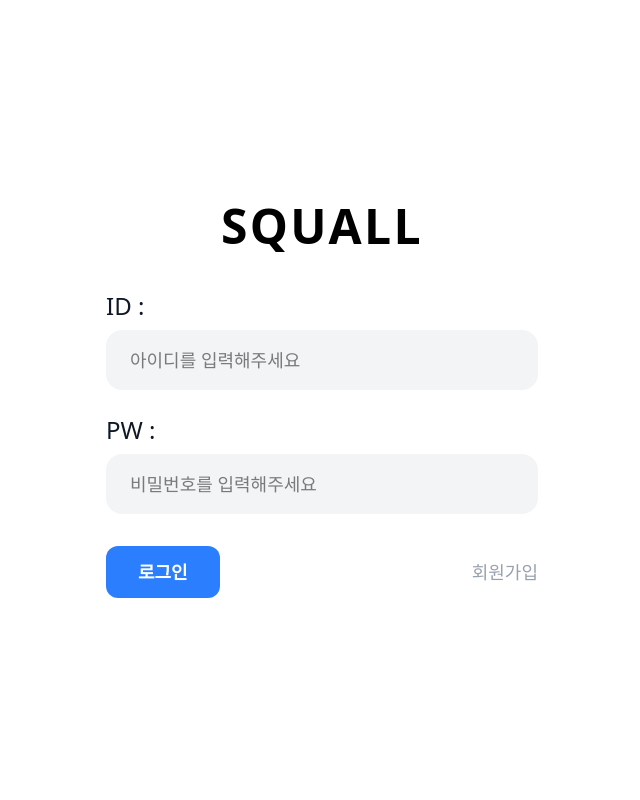
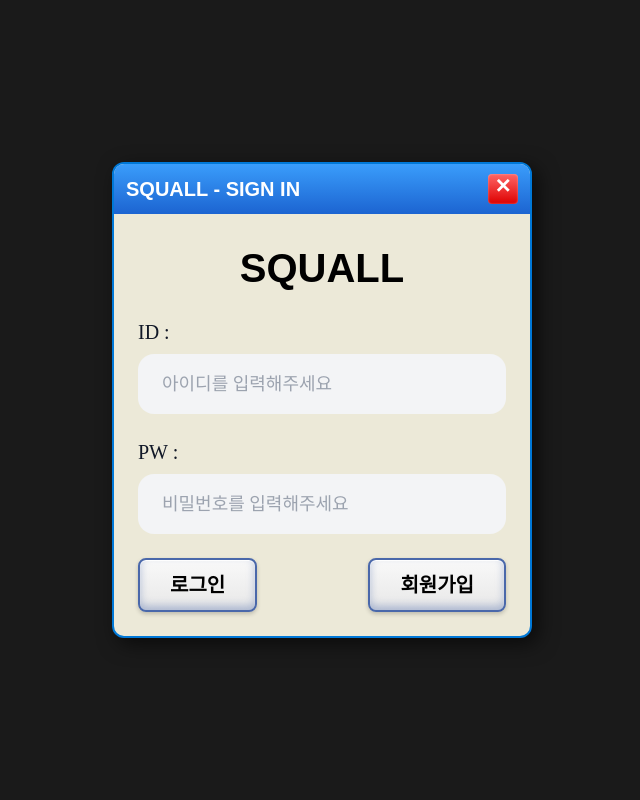
Before and after one commit to saroro1/jungle_0week, a Flask app: page /auth/sign_in in a window 1280 px wide. Shown: the whole page, without its empty margins (318-958 px from the left). Run offline with Flask 3, Linux system fonts and the light colour scheme; some libraries are stand-ins or nearby versions; some web fonts are replaced.

Commit message:
회원가입 로그인 css 추가

```diff
--- a/static/css/font.css
+++ b/static/css/font.css
@@ -1,6 +1,7 @@
 @font-face {
-    font-family: 'Pretendard-Regular';
-    src: url('https://fastly.jsdelivr.net/gh/Project-Noonnu/noonfonts_2107@1.1/Pretendard-Regular.woff') format('woff');
+  font-family: "Pretendard-Regular";
+  src: url("https://fastly.jsdelivr.net/gh/Project-Noonnu/noonfonts_2107@1.1/Pretendard-Regular.woff")
+    format("woff");
   font-weight: 400;
   font-style: normal;
 }
--- /dev/null
+++ b/static/css/xp_style.css
@@ -0,0 +1,77 @@
+body {
+  background: #1a1a1a;
+  display: flex;
+  justify-content: center;
+  align-items: center;
+  height: 100vh;
+  margin: 0;
+}
+
+.title{
+  font-family: "Ycomputer-Regular", sans-serif;
+  font-size: 40px;
+  color: #000000;
+  font-weight: 900;
+  text-align: center;
+  margin-bottom: 20px;
+}
+.window {
+  width: 420px;
+  border: 2px solid #0078d7;
+  border-radius: 12px;
+  box-shadow: 6px 6px 20px rgba(0, 0, 0, 0.6);
+  background-color: #ece9d8;
+  overflow: hidden;
+}
+
+.window-header {
+  background: linear-gradient(to bottom, #3a9dfb, #1c64d1);
+  color: white;
+  padding: 10px 12px;
+  display: flex;
+  justify-content: space-between;
+  align-items: center;
+  font-weight: bold;
+  font-size: 20px;
+  font-family: "Pretendard-Regular", sans-serif;
+}
+
+.close-btn {
+  width: 30px;
+  height: 30px;
+  background: linear-gradient(to bottom, #f66, #d00);
+  border-radius: 4px;
+  color: white;
+  text-align: center;
+  line-height: 24px;
+  font-weight: bold;
+  cursor: pointer;
+  box-shadow: inset 0 0 2px rgba(255, 255, 255, 0.5);
+}
+
+.window-body {
+  padding: 24px;
+}
+.xp-button {
+  font-family: "Pretendard-Regular", sans-serif;
+  font-size: 20px;
+  font-weight: 600;
+  padding: 10px 30px;
+  background: linear-gradient(to bottom, #f9f9f9, #f0f0f0, #e8e8e8);
+  border: 2px solid #4a68aa;
+  border-radius: 8px;
+  box-shadow: inset 0 1px 1px #ffffff, inset 0 -4px 8px rgba(74, 104, 170, 0.4),
+    0 2px 4px rgba(0, 0, 0, 0.2);
+  color: black;
+  cursor: pointer;
+  transition: all 0.2s ease-in-out;
+}
+
+.xp-button:hover {
+  background: linear-gradient(to bottom, #ffffff, #f5f5f5);
+}
+
+.xp-button:active {
+  box-shadow: inset 0 2px 5px rgba(0, 0, 0, 0.3);
+  background: #e0e0e0;
+}
--- a/templates/auth/sign_in.html
+++ b/templates/auth/sign_in.html
@@ -1,70 +1,96 @@
-<!doctype html>
-<html>
+<!DOCTYPE html>
+<html lang="ko">
   <head>
     <meta charset="UTF-8" />
     <meta name="viewport" content="width=device-width, initial-scale=1.0" />
-      <script src="https://cdn.jsdelivr.net/npm/@tailwindcss/browser@4"></script>
-      <script defer src="/static/js/sdk/auth.js" ></script>
+    <title>SQUALL - SIGN IN</title>
+    <script src="https://cdn.tailwindcss.com"></script>
+    <script defer src="/static/js/sdk/auth.js"></script>
+    <link rel="stylesheet" href="../../static/css/font.css" />
+    <link rel="stylesheet" href="../../static/css/xp_style.css" />
+
+    <link />
   </head>
-   <body class="min-h-screen flex items-center justify-center bg-white">
-      <div class="w-full max-w-sm md:max-w-md lg:max-w-lg p-6 md:p-10">
-         <h1 class="text-4xl md:text-5xl font-bold text-center mb-10 tracking-wider">SQUALL</h1>
+
+  <body>
+    <div class="window">
+      <div class="window-header">
+        <span>SQUALL - SIGN IN</span>
+        <div class="close-btn" onclick="window.close()">✕</div>
+      </div>
+
+      <div class="window-body">
+        <h1
+          class="title"
+        >
+          SQUALL
+        </h1>
         <form id="login_form" class="space-y-6" action="">
           <div>
-               <label for="user_id" class="block text-xl md:text-2xl font-medium text-gray-900 mb-2">ID :</label>
-               <input required
+            <label
+              for="user_id"
+              class="block text-xl font-medium text-gray-900 mb-2" style="font-family: Ycomputer-Regular;"
+              >ID :</label
+            >
+            <input
+              required
               minlength="1"
               type="text"
               id="user_id"
               name="user_id"
               placeholder="아이디를 입력해주세요"
-                  class="w-full px-6 py-4 rounded-2xl bg-gray-100 focus:bg-gray-300 focus:outline-none focus:ring-2 focus:ring-blue-400 text-lg"
+              class="w-full px-6 py-4 rounded-2xl bg-gray-100 focus:bg-gray-300 focus:outline-none focus:ring-2 focus:ring-blue-400 text-lg"style="font-family:Pretendard-Regular"
             />
           </div>
+
           <div>
-               <label for="password" class="block text-xl md:text-2xl font-medium text-gray-900 mb-2">PW :</label>
-               <input required
+            <label
+              for="password"
+              class="block text-xl font-medium text-gray-900 mb-2"style="font-family:Ycomputer-Regular"
+              >PW :</label
+            >
+            <input
+              required
               minlength="1"
               type="password"
               id="password"
               name="password"
               placeholder="비밀번호를 입력해주세요"
-                  class="w-full px-6 py-4 rounded-2xl bg-gray-100 focus:bg-gray-300 focus:outline-none focus:ring-2 focus:ring-blue-400 text-lg"
+              class="w-full px-6 py-4 rounded-2xl bg-gray-100 focus:bg-gray-300 focus:outline-none focus:ring-2 focus:ring-blue-400 text-lg"style="font-family:Pretendard-Regular"
+
             />
           </div>
-            <div class="flex flex-col sm:flex-row gap-y-2 items-center justify-between mt-8 space-y-4 sm:space-y-0">
-               <button id="sign_in_btn"
 
-
-                  class="w-full sm:w-auto px-8 py-3 bg-blue-500 text-white text-lg font-semibold rounded-xl hover:bg-blue-600 focus:outline-none focus:ring-2 focus:ring-blue-400"
+          <div
+            class="flex flex-col sm:flex-row gap-y-2 items-center justify-between mt-8 space-y-4 sm:space-y-0"
           >
-               로그인
-               </button>
-                <button>
-                    <a href="/auth/sign_up" id="sign_up" class="text-gray-400 hover:text-gray-600 text-lg">회원가입</a>
-                </button>
-
+            <button id="sign_in_btn" class="xp-button">로그인</button>
+            <a
+              href="/auth/sign_up"
+              id="sign_up"
+              class="xp-button"
+            >
+              회원가입
+            </a>
           </div>
         </form>
       </div>
-   </body>
+    </div>
+
     <script>
-        document.getElementById("sign_in_btn")?.addEventListener("click", async (e)=>{
-            const formDiv = document.getElementById("login_form")
+      document
+        .getElementById("sign_in_btn")
+        ?.addEventListener("click", async (e) => {
+          e.preventDefault();
+          const formDiv = document.getElementById("login_form");
           const formData = new FormData(formDiv);
           const id = formData.get("user_id");
           const password = formData.get("password");
-            if(id === "" || password === ""){
-                return;
-            }
-            const res = await AuthHelper.sign_in(id, password)
-
-            if(res.error){
-                alert(res.error)
-            }
-            else{
-                alert("로그인 성공")
-            }
-        })
+          if (id === "" || password === "") return;
+          const res = await AuthHelper.sign_in(id, password);
+          if (res.error) alert(res.error);
+          else alert("로그인 성공");
+        });
     </script>
+  </body>
 </html>
```
Also changed, not shown: templates/auth/sign_up.html (+81 -52 lines). Lines whose indentation alone changed are shown as unchanged.
